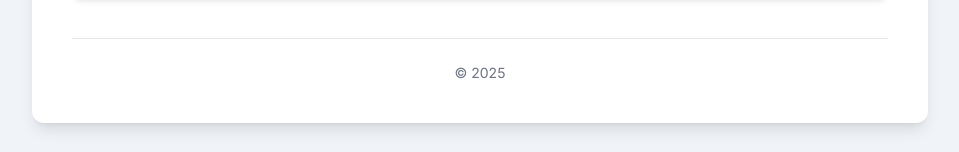
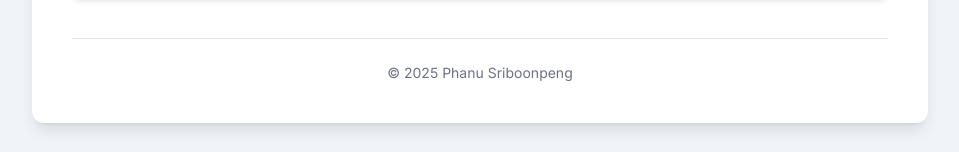
Before and after one commit to Pxnu/Final, a plain HTML site: page index.html in a window 1280 px wide. Shown: the part 1966-2118 px from the top of the page, without its empty margins (160-1119 px from the left). Drawn offline with nearby package versions, Linux system fonts and the light colour scheme.

Commit message:
update name footer

```diff
--- a/index.html
+++ b/index.html
@@ -253,7 +253,7 @@
         </section>
 
         <footer class="text-center mt-10 pt-6 border-t border-gray-200 text-gray-500 text-sm">
-            <p>&copy; 2025</p>
+            <p>&copy; 2025 Phanu Sriboonpeng</p>
         </footer>
     </div>
 
```
